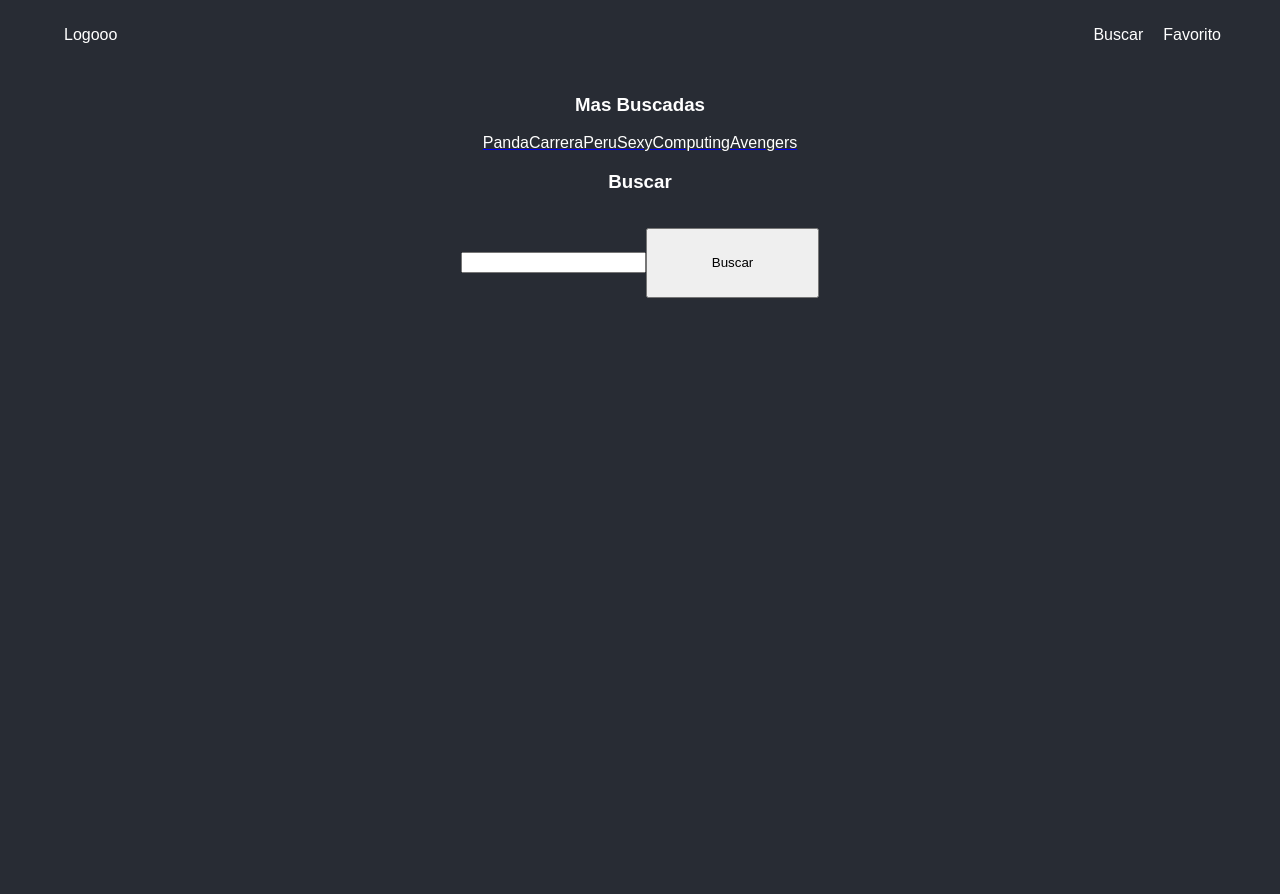
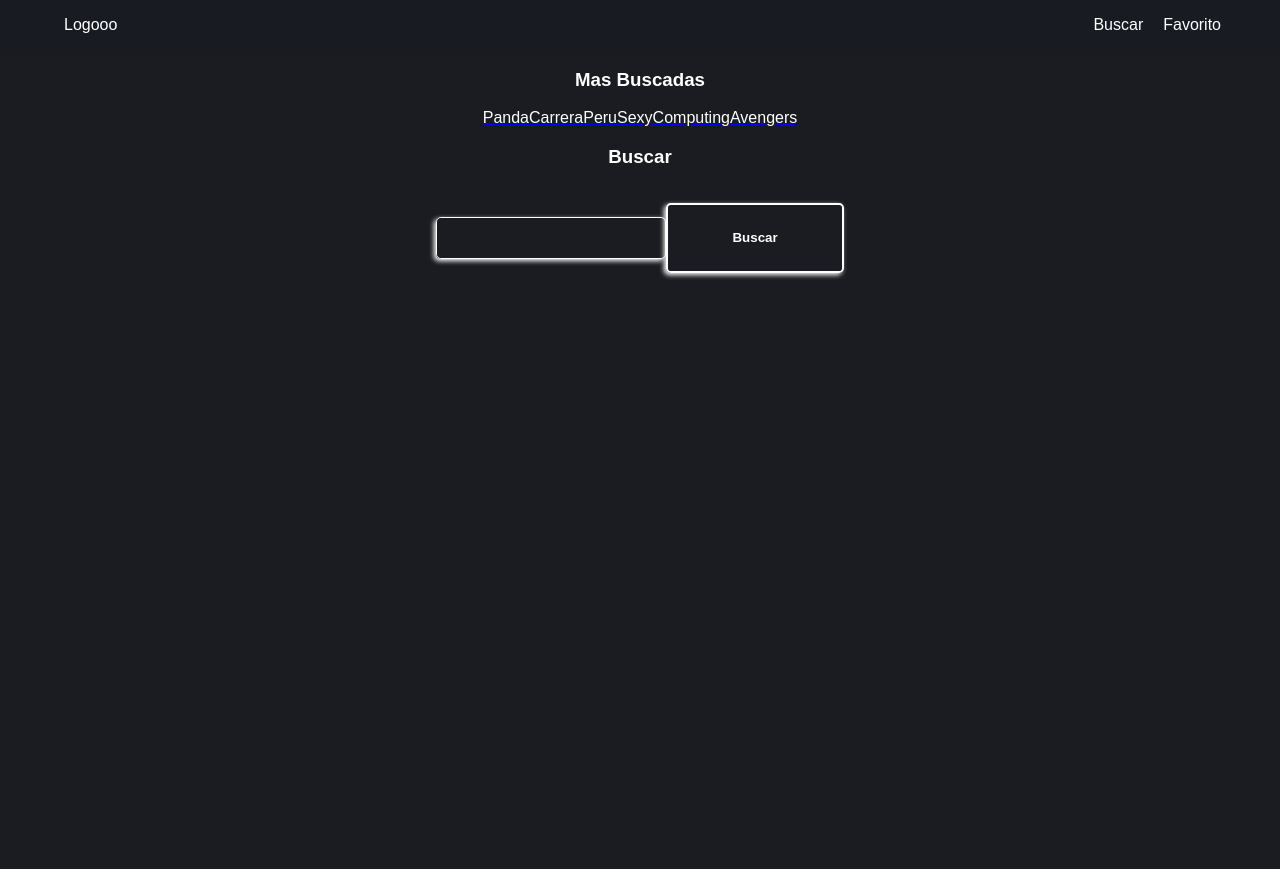
Before and after one commit to MACarpio/giffy, a React (Vite) app: page / in a window 1280 px wide. After the commit the page ends 869 px from the top, so only its background shows below. Built offline with nearby package versions, Linux system fonts and the light colour scheme; a web font is replaced by a local one.

Commit message:
Cambio de Estilos

```diff
--- a/src/App.css
+++ b/src/App.css
@@ -8,7 +8,7 @@
 }
 
 .App-header {
-  background-color: #282c34;
+  background-color: #1a1c22;
   min-height: 100vh;
   max-width: 100vw;
   color: white;
--- a/src/Components/Container/ListGifs/ListGifs.css
+++ b/src/Components/Container/ListGifs/ListGifs.css
@@ -22,9 +22,6 @@
   color: initial;
 }
 
-@media screen and (max-width: 420px) {
-}
-
 .container-list div:nth-child(odd) {
   border: 3px solid #1af;
   background-color: #1af;
--- a/src/Components/Container/SelectList/SelectList.css
+++ b/src/Components/Container/SelectList/SelectList.css
@@ -1,3 +1,11 @@
+.MasBuscadas {
+  display: block;
+}
+.listBusquedas {
+  display: flex;
+  flex-direction: column;
+  align-items: center;
+}
 .link-search {
   color: #fff;
   text-decoration: none;
@@ -14,4 +22,50 @@
 .select-form button {
   margin: 1rem 0;
   padding: 2% 5%;
+  border: none;
+  border-radius: 0.3rem;
+  background-color: transparent;
+  color: #fff;
+  border: 2px solid #fff;
+  font-weight: 600;
+  box-shadow: -2px 2px 5px 0 #fff;
 }
+.select-form button:hover {
+  transition: all 0.2s linear;
+  background-color: #fff;
+  color: #1a1c22;
+}
+.select-form input {
+  margin: 1rem 0;
+  padding: 1% 2%;
+  border: none;
+  border-radius: 0.3rem;
+  background-color: transparent;
+  color: #fff;
+  outline: none;
+  border: none;
+  border: 0.5px solid #fff;
+  box-shadow: -2px 2px 5px 0 #fff;
+}
+.busqueda {
+  margin-top: 0.5rem;
+  text-align: center;
+}
+@media screen and (max-width: 620px) {
+  .busqueda {
+    width: 100%;
+  }
+  .busqueda h1 {
+    margin: 0;
+  }
+  .select-form {
+    padding: 0;
+  }
+  .select-form button {
+    margin: 0.5rem;
+    padding: 1% 5%;
+  }
+  .MasBuscadas {
+    display: none;
+  }
+}
--- a/src/Components/Simple/Navbar/Navbar.css
+++ b/src/Components/Simple/Navbar/Navbar.css
@@ -4,11 +4,13 @@
   justify-content: space-between;
   width: 100%;
   align-items: center;
-  height: 70px;
+  height: 50px;
   position: fixed;
   padding: 0 5%;
   z-index: 999999999;
   color: #fff;
+  background-color: #1a1c22a5;
+  backdrop-filter: blur(10px);
 }
 .Navbar ul {
   list-style: none;
@@ -42,5 +44,5 @@
 }
 
 .Navbar-box {
-  height: 75px;
+  height: 50px;
 }
--- a/src/Pages/Result/Result.css
+++ b/src/Pages/Result/Result.css
@@ -21,12 +21,13 @@
   height: 100%;
 }
 
-@media screen and (max-width: 420px) {
+@media screen and (max-width: 620px) {
   .Result-header {
     flex-direction: column;
   }
   .Result-ListGifs {
     width: 100%;
+    padding: 0% 0.5%;
   }
   .Result-SelectList {
     width: 100%;
@@ -39,7 +40,7 @@
     padding: 0 2%;
   }
 }
-@media screen and (min-width: 421px) {
+@media screen and (min-width: 621px) {
   .Result-header {
     flex-direction: row;
   }
--- a/src/Pages/Search/Search.css
+++ b/src/Pages/Search/Search.css
@@ -21,7 +21,7 @@
   height: 100%;
 }
 
-@media screen and (max-width: 420px) {
+@media screen and (max-width: 620px) {
   .Search-header {
     flex-direction: column;
   }
@@ -39,7 +39,7 @@
     padding: 0 2%;
   }
 }
-@media screen and (min-width: 420px) {
+@media screen and (min-width: 621px) {
   .Search-header {
     flex-direction: row;
   }
```
